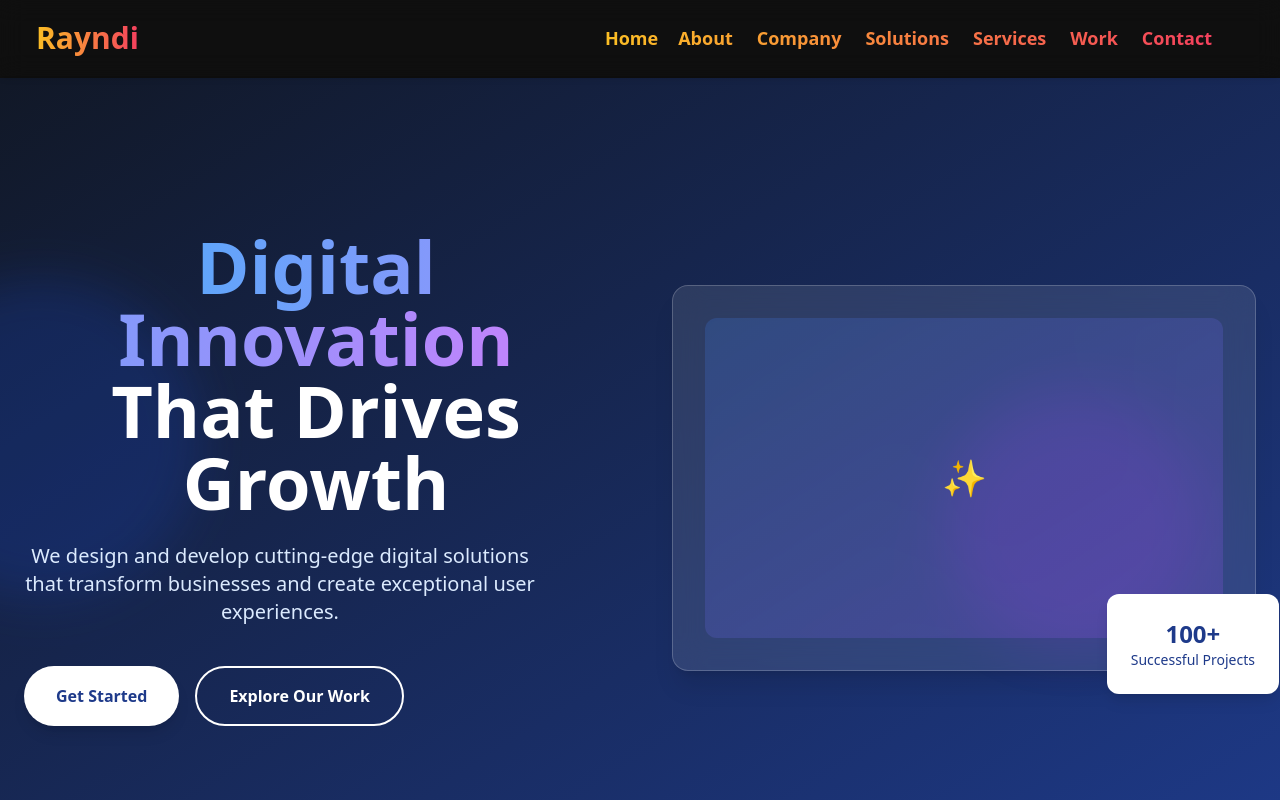
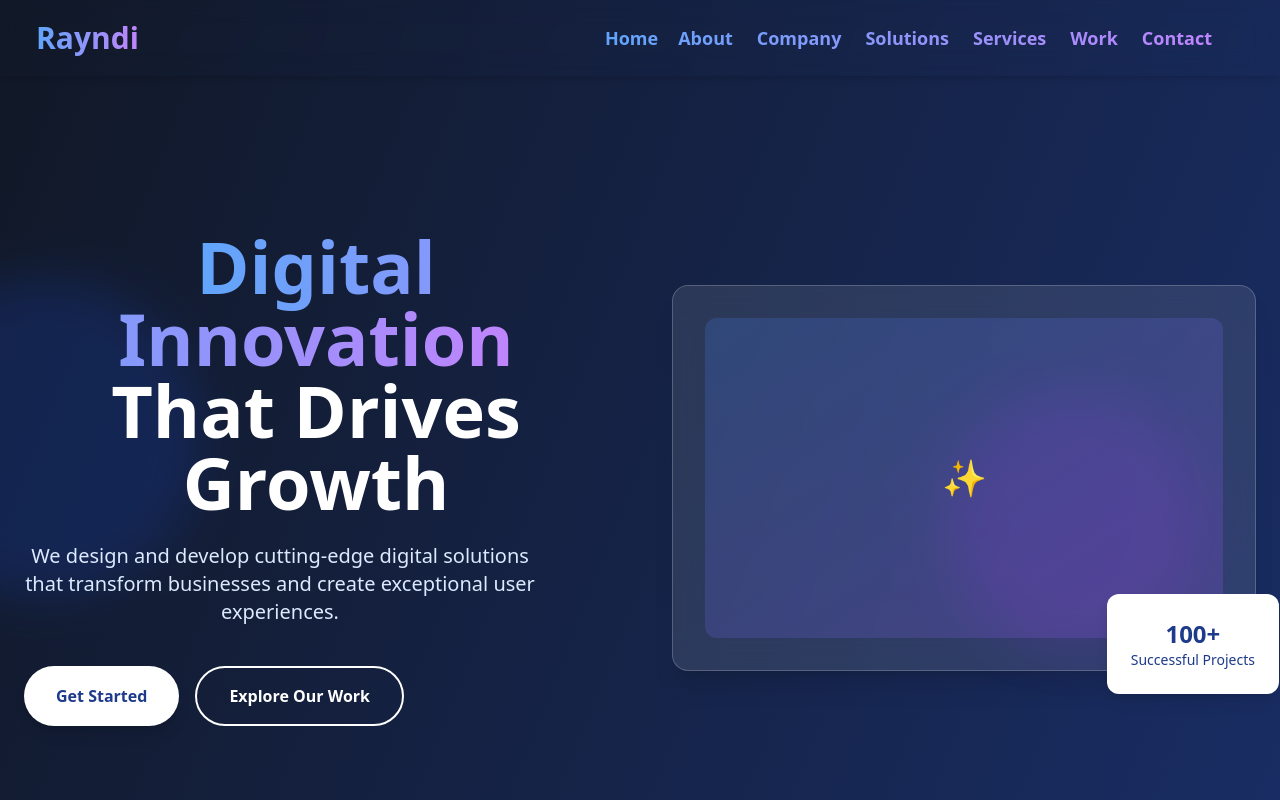
Before and after one commit to somu46/rayndi, a React (Create React App) app: page / in a window 1280 px wide. Shown: the top 800 px of the page. Built offline with nearby package versions, Linux system fonts and the light colour scheme.

Commit message:
`Refactored CSS classes and gradients in Home, Navbar, and Root components`

```diff
--- a/src/Components/Home/Home.js
+++ b/src/Components/Home/Home.js
@@ -51,9 +51,9 @@ const HomePage = () => {
   ];
 
   return (
-    <div className="bg-white">
+    <div className="bg-gradient-to-br from-gray-900 to-blue-900">
       {/* Hero Section */}
-      <section className="relative overflow-hidden bg-gradient-to-br from-gray-900 to-blue-900 text-white min-h-screen flex items-center">
+      <section className="relative overflow-hidden  text-white min-h-screen flex items-center">
         {/* Animated background elements */}
         <motion.div
           animate={{
@@ -136,7 +136,7 @@ const HomePage = () => {
       </section>
 
       {/* Clients Logo Cloud */}
-      <section className="py-16 bg-gray-50">
+      <section className="py-16 ">
         <div className="container mx-auto px-6">
           <motion.div
             initial={{ opacity: 0 }}
@@ -163,7 +163,7 @@ const HomePage = () => {
       </section>
 
       {/* Features Section */}
-      <section className="py-20">
+      <section className="py-20 ">
         <div className="container mx-auto px-6">
           <motion.div
             initial={{ opacity: 0 }}
@@ -203,7 +203,7 @@ const HomePage = () => {
       </section>
 
       {/* Services Preview */}
-      <section className="py-20 bg-gray-50">
+      <section className="py-20 ">
         <div className="container mx-auto px-6">
           <motion.div
             initial={{ opacity: 0 }}
@@ -248,7 +248,7 @@ const HomePage = () => {
       </section>
 
       {/* Process Section */}
-      <section className="py-20">
+      <section className="py-20 ">
         <div className="container mx-auto px-6">
           <div className="grid grid-cols-1 lg:grid-cols-2 gap-16 items-center">
             <motion.div
@@ -311,7 +311,7 @@ const HomePage = () => {
       </section>
 
       {/* CTA Section */}
-      <section className="py-28 bg-gradient-to-r from-blue-600 to-purple-600 text-white">
+      <section className="py-28  text-white">
         <div className="container mx-auto px-6 text-center">
           <motion.div
             initial={{ opacity: 0, scale: 0.9 }}
--- a/src/Components/Navbar/Navbar.js
+++ b/src/Components/Navbar/Navbar.js
@@ -34,13 +34,13 @@ const NavBar = () => {
           >
             <NavLink
               to="/"
-              className="text-3xl font-semibold bg-gradient-to-r from-amber-400 to-rose-500 bg-clip-text text-transparent"
+              className="text-3xl font-semibold bg-gradient-to-r from-blue-400 to-purple-400 bg-clip-text text-transparent"
             >
               Rayndi
             </NavLink>
           </motion.div>
           {/* Desktop Menu Bar */}
-          <ul className="hidden lg:flex flex-wrap justify-center items-center mx-10 gap-x-4  font-bold p-1 bg-gradient-to-r from-amber-400 to-rose-500 bg-clip-text text-transparent">
+          <ul className="hidden lg:flex flex-wrap justify-center items-center mx-10 gap-x-4  font-bold p-1 bg-gradient-to-r from-blue-400 to-purple-400 bg-clip-text text-transparent">
             <li className="cursor-pointer  hover:text-green-600">
               <NavLink
                 to="/"
--- a/src/Root/Root.jsx
+++ b/src/Root/Root.jsx
@@ -5,7 +5,7 @@ import NavBar from "../Components/Navbar/Navbar";
 const Root = () => {
   return (
     <>
-    <div className="relative  font-sans bg-[#0F0F0F] pt-5">
+    <div className="relative  font-sans bg-gradient-to-br from-gray-900 to-blue-900 pt-5">
       <NavBar />
       <div className=" mt-[3.6rem]">
         <Outlet />
```
